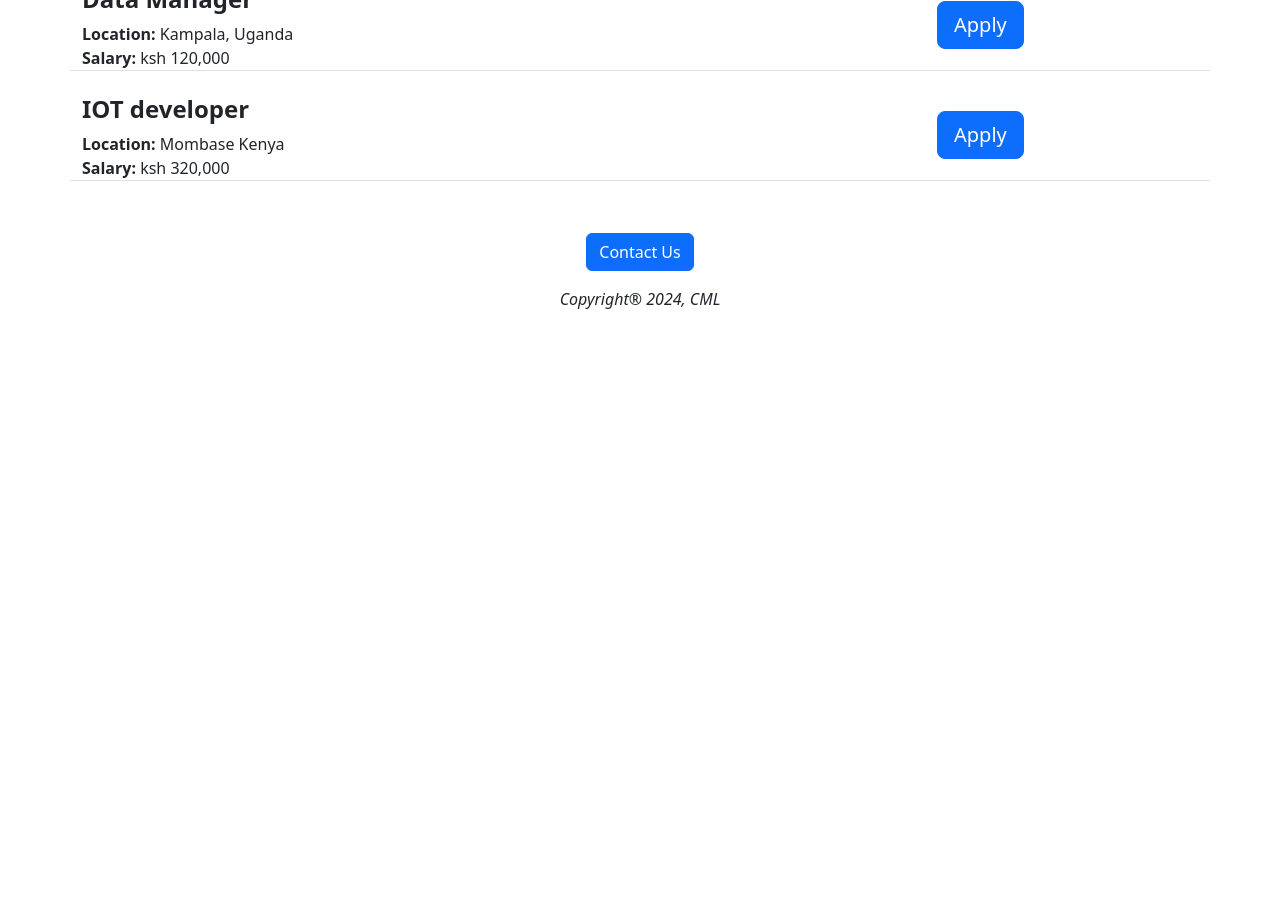
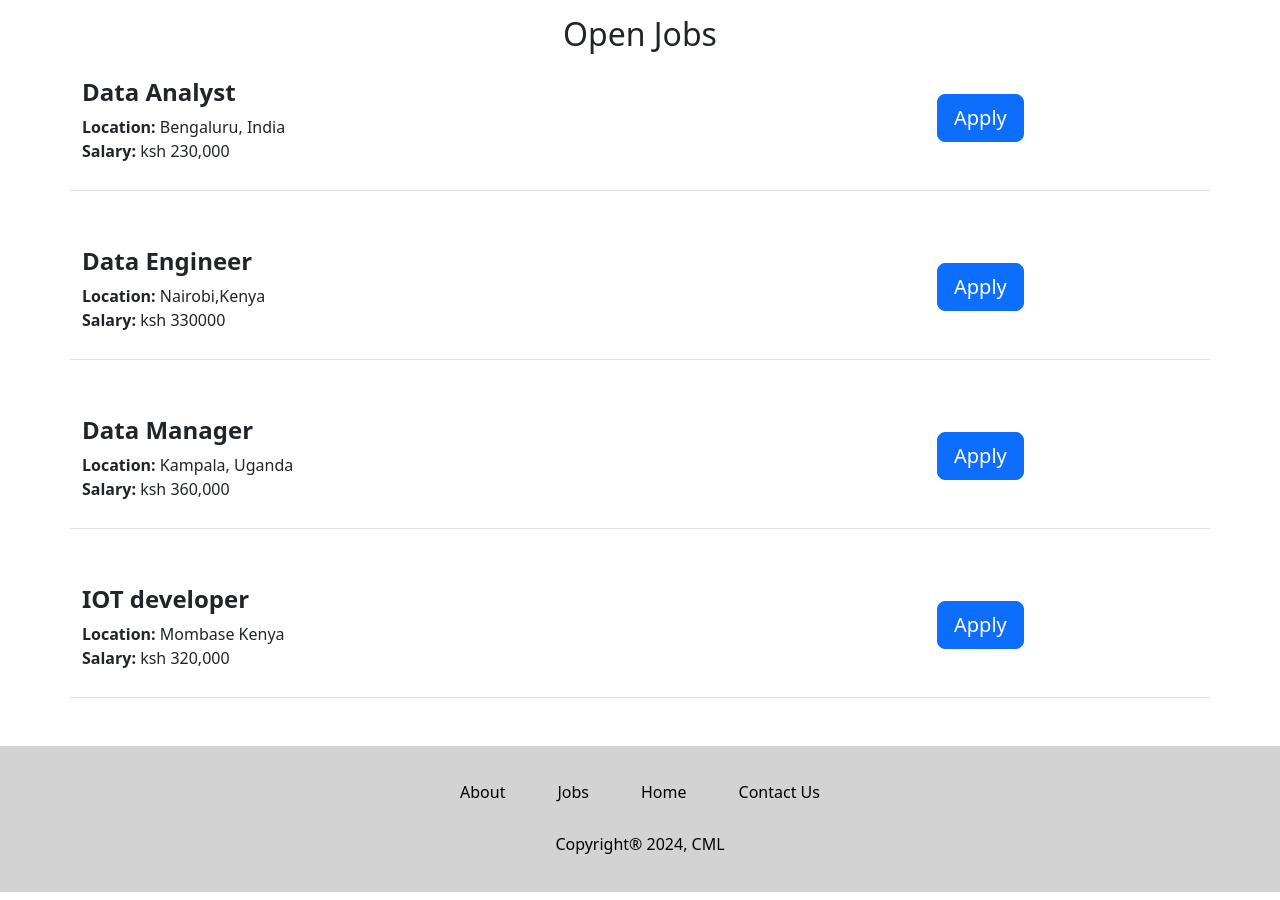
Before and after one commit to njiutheguru/Career_Website, a Flask app: page / in a window 1280 px wide. Shown: the part 935-1835 px from the top of the page. Before the commit the page ends 1244 px from the top, so only its background shows below. Run offline with Flask 2, Linux system fonts and the light colour scheme.

Commit message:
Added "footer2.html" as the bottom footer.

```diff
--- a/app.py
+++ b/app.py
@@ -1,23 +1,23 @@
-from flask import Flask, render_template, jsonify
+from flask import Flask, render_template, jsonify, url_for
 # create a constant list of JOBS
 JOBS = [
   {
     'id': 1,
     'title': 'Data Analyst',
     'location': 'Bengaluru, India',
-    'salary': 'ksh 220,000',
+    'salary': 'ksh 230,000',
   },
   {
     'id': 2,
     'title': 'Data Engineer',
     'location': 'Nairobi,Kenya',
-    'salary': 'ksh 230000',
+    'salary': 'ksh 330000',
   },
   {
     'id': 3,
     'title': 'Data Manager',
     'location': 'Kampala, Uganda',
-    'salary': 'ksh 120,000',
+    'salary': 'ksh 360,000',
   },
   {
     'id': 4,
--- a/templates/bootstrap.html
+++ b/templates/bootstrap.html
@@ -14,13 +14,20 @@
     }
   </style>
   <body>
+    {% include 'nav.html' %}
     <div class="container">
     <h1 class="text-center mt-2 mb-2">CML Career</h1>
     <img class="img-fluid" id="banner" src="/static/images/ba.jpg">
-    <h2 class="text-center mt-2 mb-2">About CML</h2>
+    <h2 class="text-center mt-5 mb-3">About CML</h2>
+    <div class="row">
+      <div class="col-md-6">
     <p>
-
     Lorem ipsum dolor sit amet, consectetur adipiscing elit. Nullam efficitur nisi tellus, aliquam pellentesque urna porttitor ac. Integer laoreet pretium lorem, at ullamcorper tortor tincidunt vitae. Sed vehicula nulla bibendum, malesuada orci nec, auctor est. Morbi orci nisi, tempus non blandit eget, hendrerit et odio. Nunc feugiat maximus congue. In cursus ut sapien non vulputate. Etiam venenatis, orci eget dapibus consectetur, est sem iaculis elit, ut scelerisque ligula turpis eget lectus. Donec eu leo nisi. Praesent egestas tempus elit at gravida. Sed lobortis non sapien placerat malesuada. Suspendisse potenti. Aliquam venenatis erat libero, id vestibulum ligula mollis eu. Suspendisse id est at leo congue dapibus eget vitae justo. Ut at ipsum iaculis, sollicitudin sem et, ornare eros. Cras tempus velit quis tellus vulputate lobortis. Morbi sed elit ac massa tincidunt egestas a et ex. </p>
+      </div>
+      <div class = "d-none d-md-block col-md-6">
+        <img src="/static/images/work.jpg" style="height:320px; border-radius:4px; width: 100%; object-fit: cover;">
+      </div>
+    </div>
 
     <h2 class="text-center mt-2 mb-2">Open Jobs</h2>
       <div>
@@ -28,10 +35,12 @@
           {% include 'jobs.html' %}
         {% endfor %}
       </div>
-      <div class='text-center'>
-        <button class="btn btn-primary mt-5" >Contact Us</button>
-        <p class="mt-3 fs-12 fst-italic">Copyright® 2024, CML</p>
+
+        <div class='text-center'>
       </div>
+    </div>
+    <div class='text-center mt-2 mb-2'>
+    {% include 'footer2.html' %}
     </div>
   </body>
 </html>
--- /dev/null
+++ b/templates/footer2.html
@@ -0,0 +1,68 @@
+<!DOCTYPE html>
+<html lang="en">
+<head>
+    <meta charset="UTF-8">
+    <meta name="viewport" content="width=device-width, initial-scale=1.0">
+    <title>Footer Example</title>
+    <style>
+        /* Basic styles for the footers */
+        .main-footer {
+            background-color: lightgray;
+            color: black;
+            text-align: center;
+            padding: 10px 0;
+        }
+        .main-footer .nested-footer {
+            margin-top: 10px;
+            padding: 10px 0;
+            background-color: lightgray; /* Ensure it blends with the main footer */
+        }
+        .nav {
+            list-style: none;
+            padding: 0;
+            margin: 0;
+            display: flex;
+            justify-content: center;
+        }
+        .nav-item {
+            margin: 0 10px;
+        }
+        .nav-link {
+            text-decoration: none;
+            color: black;
+        }
+        .nav-link:hover {
+            text-decoration: underline;
+        }
+        .border-bottom {
+            border-bottom: none; /* Remove border-bottom if previously applied */
+        }
+    </style>
+</head>
+<body>
+
+    <footer class="main-footer mt-2">
+        <ul class="nav justify-content-center pt-2 mt-2">
+            <li class="nav-item">
+                <a class="nav-link active text-center" aria-current="page" href="#">About</a>
+            </li>
+            <li class="nav-item">
+                <a class="nav-link text-center" href="#">Jobs</a>
+            </li>
+            <li class="nav-item">
+                <a class="nav-link text-center" href="#">Home</a>
+            </li>
+            <li class="nav-item">
+                <button class="nav-link" href="#">Contact Us</button>
+            </li>
+        </ul>
+
+        <footer class="nested-footer">
+            <p>
+                Copyright® 2024, CML
+            </p>
+        </footer>
+    </footer>
+
+</body>
+</html>
--- a/templates/jobs.html
+++ b/templates/jobs.html
@@ -1,10 +1,10 @@
-<div class="mt-3 mb-1 border-bottom row">
-    <div class="col-9">
-  <h4 class="mt-2 mb-2 fw-bold style="color: lightskyblue;">
+<div class="mt-3 mb-5 border-bottom row">
+  <div class="col-9">
+    <h4 class="mt-2 mb-2 fw-bold style="color: lightskyblue;">
     {{job['title']}}
-  </h4>
+    </h4>
       <div>
-    <b>Location:</b> {{job['location']}}
+        <b>Location:</b> {{job['location']}}
       </div>
   {% if 'salary' in job %}
   <div>
@@ -13,6 +13,6 @@
   {% endif %}
   </div>
   <div class="col-2">
-    <button class="btn btn-primary btn-lg mt-4">Apply</button>
+    <a href="mailto:stephennjiu@gmail.com? subject=Application for {{job['title']}}" class="btn btn-primary btn-lg mt-4 mb-5">Apply</a>
   </div>
 </div>
--- /dev/null
+++ b/templates/nav.html
@@ -0,0 +1,27 @@
+
+<nav class="navbar navbar-expand-lg bg-body-tertiary">
+  <div class="container-fluid">
+    <img class="m-4" src="/static/images/logo.svg" alt="Logo" height="24">
+    <a class="navbar-brand" href="#">CML</a>
+    <button class="navbar-toggler" type="button" data-bs-toggle="collapse" data-bs-target="#navbarTogglerDemo02" aria-controls="navbarTogglerDemo02" aria-expanded="false" aria-label="Toggle navigation">
+      <span class="navbar-toggler-icon"></span>
+    </button>
+    <div class="collapse navbar-collapse" id="navbarTogglerDemo02">
+      <ul class="navbar-nav me-auto mb-2 mb-lg-0">
+        <li class="nav-item">
+          <a class="nav-link active" aria-current="page" href="#">Home</a>
+        </li>
+        <li class="nav-item">
+          <a class="nav-link" href="#">Jobs</a>
+        </li>
+        <!-- <li class="nav-item">
+          <a class="nav-link disabled" aria-disabled="true">Disabled</a>
+        </li> -->
+      </ul>
+      <form class="d-flex" role="search">
+        <input class="form-control me-2" type="search" placeholder="Search" aria-label="Search">
+        <button class="btn btn-outline-success" type="submit">Search</button>
+      </form>
+    </div>
+  </div>
+</nav>
```
Also changed, not shown: templates/footer.html (added, +29 -0 lines), static/images/logo.svg (added), 1 other file.
